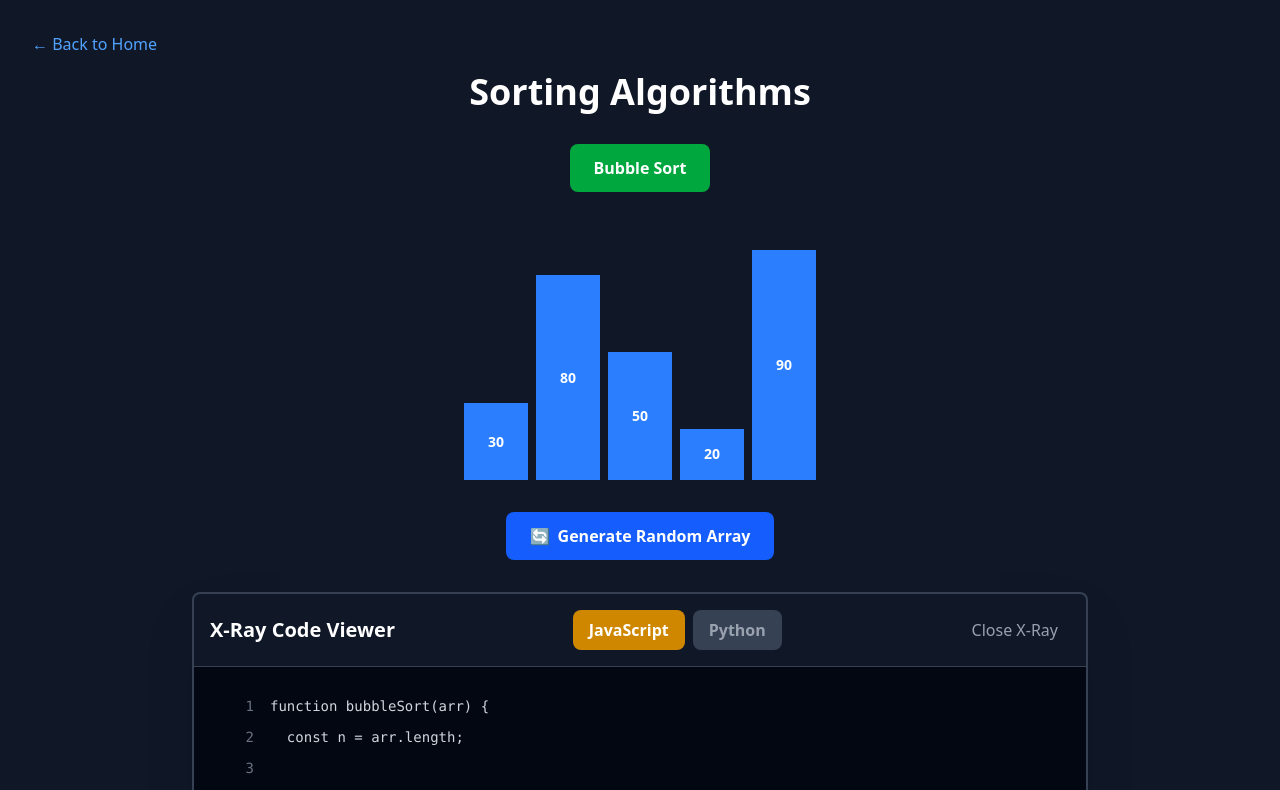
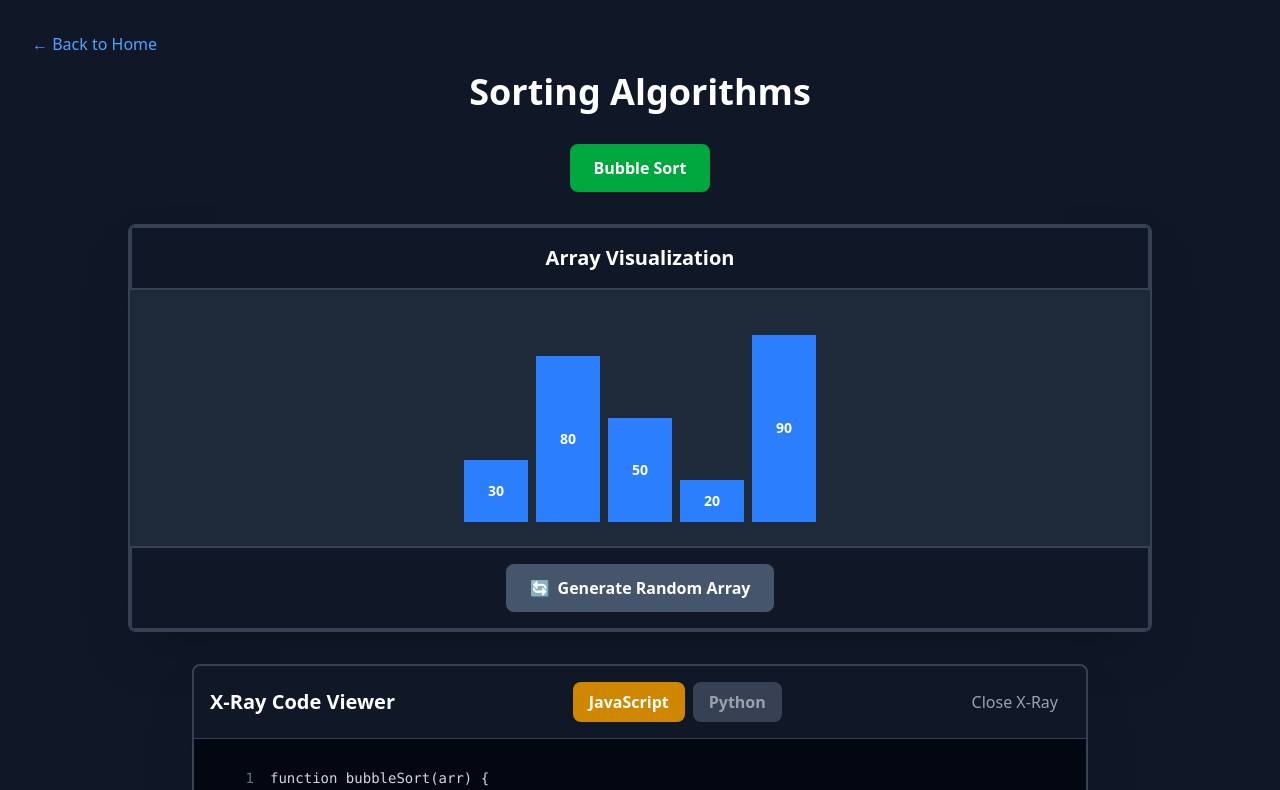
Before and after one commit to spaceCowboy2071/algorithm-visualizer, a React app: page /sorting in a window 1280 px wide. Shown: the top 790 px of the page. Built offline with nearby package versions, Linux system fonts and the light colour scheme; the HTML template or start-up script is replaced by a standard one.

Commit message:
feat: Improved array visualization UX with X-Ray viewer, context bubble, and selection states

```diff
--- a/src/components/ArrayVisualizer.tsx
+++ b/src/components/ArrayVisualizer.tsx
@@ -29,6 +29,7 @@ function ArrayVisualizer() {
   const [currentLine, setCurrentLine] = useState<number | null>(null);
   const [showContext, setShowContext] = useState(true);
   const [activeTab, setActiveTab] = useState<'how' | 'when' | 'where' | 'why'>('how');
+  const [selectedAlgorithm, setSelectedAlgorithm] = useState<string | null>(null);
 
   const BUBBLE_SORT_INFO: ComplexityInfo = {
     name: "Bubble Sort",
@@ -83,6 +84,7 @@ function ArrayVisualizer() {
     setArray(newArray);
     setComparing([]);
     setCurrentLine(null);
+    setSelectedAlgorithm(null);
   };
 
   const sleep = (ms: number) => {
@@ -90,6 +92,7 @@ function ArrayVisualizer() {
   };
 
   const bubbleSort = async () => {
+    setSelectedAlgorithm('Bubble Sort');
     setIsSorting(true);
     setShowComplexity(true);
     setCurrentAlgorithm(BUBBLE_SORT_INFO);
@@ -151,8 +154,17 @@ function ArrayVisualizer() {
         </button>
       </div>
 
-      {/* Array Visualization */}
-      <div className="flex items-end justify-center gap-2 h-64">
+      {/* Array Visualization Container */}
+      <div className="bg-gray-800 border-2 border-gray-700 rounded-lg shadow-2xl w-full max-w-5xl mx-auto overflow-hidden">
+        {/* Header */}
+        <div className="p-4 border-2 border-gray-700 bg-gray-900">
+          <h2 className="text-xl font-bold text-white text-center">
+            {selectedAlgorithm ? `${selectedAlgorithm}: Array Visualization` : 'Array Visualization'}
+          </h2>
+        </div>
+
+        {/* Array Bars */}
+        <div className="flex items-end justify-center gap-2 h-64 p-6">
           {array.map((value, index) => (
             <div
               key={index}
@@ -166,16 +178,17 @@ function ArrayVisualizer() {
           ))}
         </div>
 
-      {/* Generate Array Button - Below Visualization */}
-      <div className="flex justify-center">
+        {/* Generate Array Button */}
+        <div className="flex justify-center p-4 border-2 border-gray-700 bg-gray-900">
           <button
             onClick={generateRandomArray}
             disabled={isSorting}
-          className="bg-blue-600 hover:bg-blue-700 disabled:bg-gray-600 disabled:cursor-not-allowed px-6 py-3 rounded-lg font-semibold transition flex items-center gap-2"
+            className="bg-slate-600 hover:bg-slate-700 disabled:bg-gray-600 disabled:cursor-not-allowed px-6 py-3 rounded-lg font-semibold transition flex items-center gap-2"
           >
             <span>🔄</span>
             <span>Generate Random Array</span>
           </button>
+        </div>
       </div>
 
       {/* X-Ray Button - Bottom Left */}
```
Lines whose indentation alone changed are shown as unchanged.
